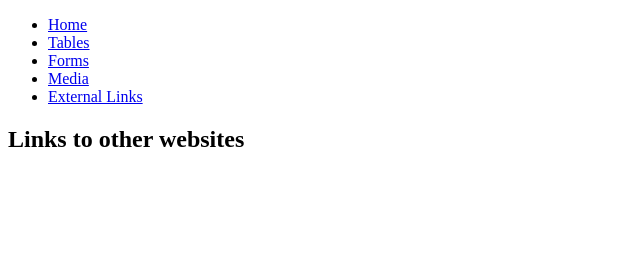
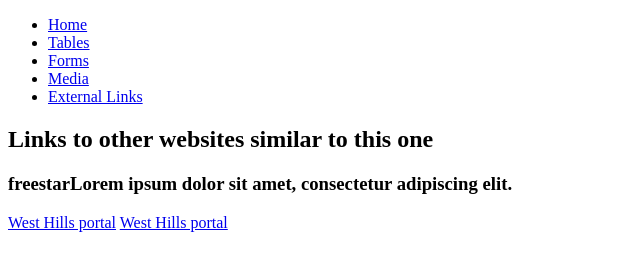
Before and after one commit to Jaw2007/Module-4-Assignment-Web-Developer-main, a plain HTML site: page externallinks.html in a window 1280 px wide. Shown: the whole page, without its empty margins (0-640 px from the left). Drawn offline with Linux system fonts and the light colour scheme.

Commit message:
Here I added actual links that direct the user to other websites by clicking on them

```diff
--- a/externallinks.html
+++ b/externallinks.html
@@ -16,8 +16,10 @@
                 <li><a href="externallinks.html">External Links</a></li>
             </ul>
         </nav>
-        <h2>Links to other websites</h2>
-
+        <h2>Links to other websites similar to this one</h2>
+        <h3>freestarLorem ipsum dolor sit amet, consectetur adipiscing elit.</h3>
+        <a href="https://westhillscollege.com/portal/">West Hills portal</a>
+        <a href="https://starmen.net/pkhack/">West Hills portal</a>
     </header>
     <main>
 
```
